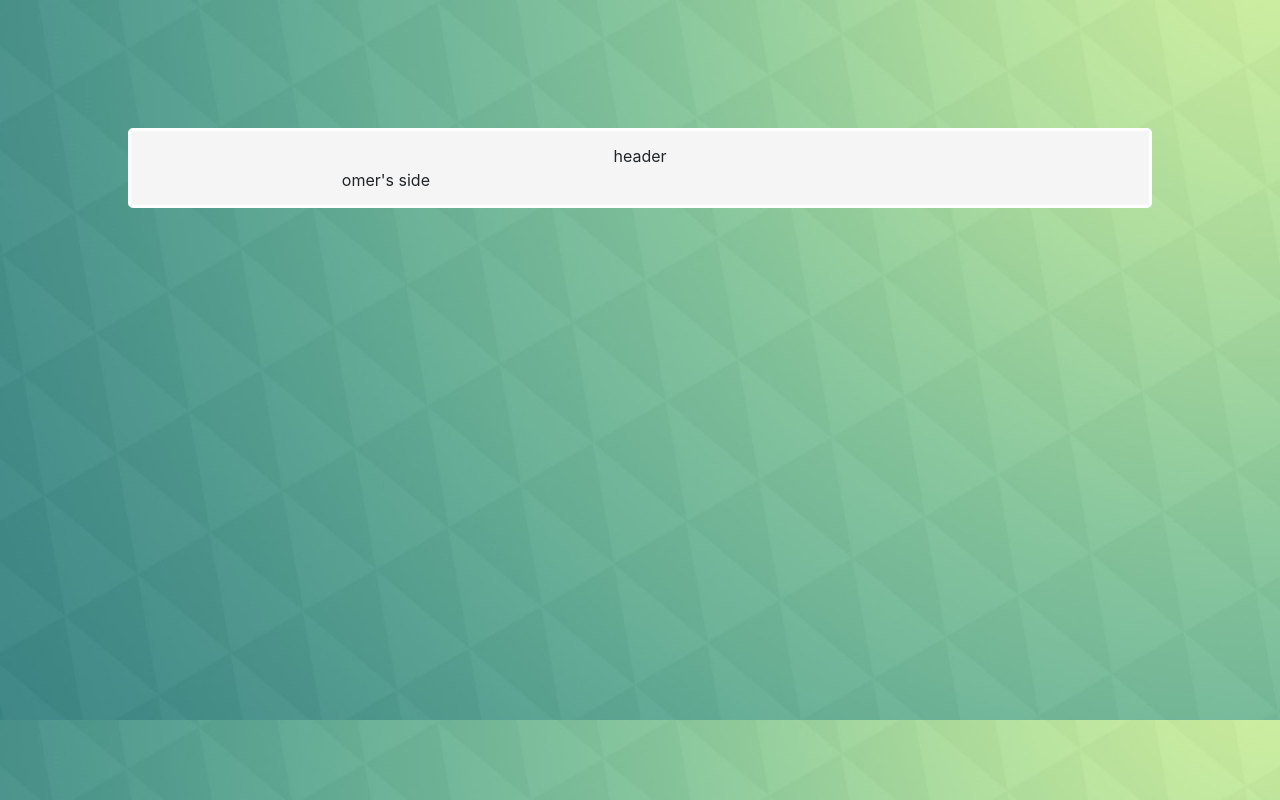
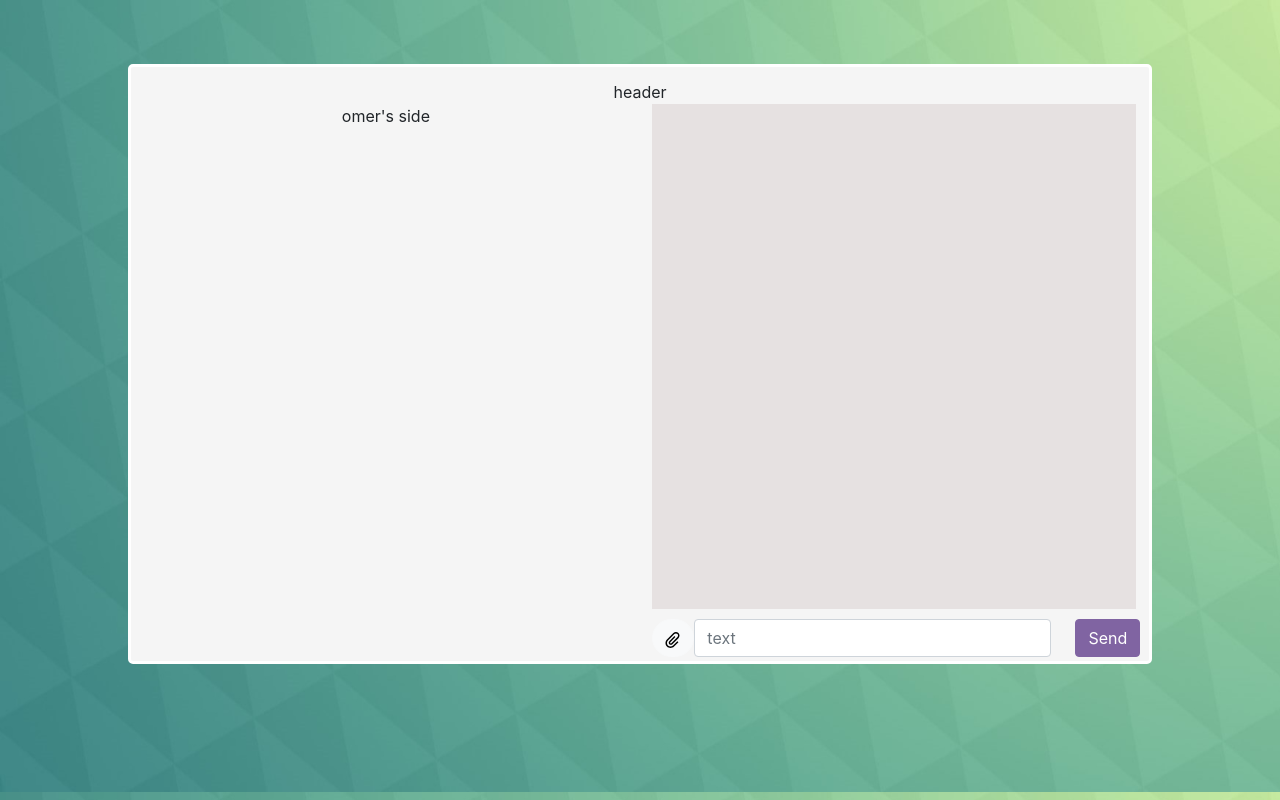
Before and after one commit to Davidkatom/MessagingApp, a React (Create React App) app in the folder whats-down/: page / in a window 1280 px wide. Built offline with nearby package versions, Linux system fonts and the light colour scheme.

Commit message:
David chat screen

```diff
--- a/whats-down/package.json
+++ b/whats-down/package.json
@@ -8,6 +8,7 @@
     "@testing-library/user-event": "^13.5.0",
     "react": "^18.0.0",
     "react-dom": "^18.0.0",
+    "react-icons": "^4.3.1",
     "react-scripts": "^5.0.1",
     "web-vitals": "^2.1.4"
   },
--- a/whats-down/src/components/ChatScreen.js
+++ b/whats-down/src/components/ChatScreen.js
@@ -1,15 +1,29 @@
+import { ImAttachment } from 'react-icons/im';
+import Button from './Button';
 
 const ChatScreen = () => {
     return (
         <div class='container large'>
-            <div >header</div>
-            <div class="row">
+            <div chat-screen>header</div>
+            <div class="row row-chat">
                 <div class="col-sm">
                     omer's side
                 </div>
-                <div class="col-sm ">
+                <div class="col-sm chat-space">
                     <div class="chat-box">
 
+                    </div>
+                    <div class="toolbar row row-cols-3">
+                        <div class='col-1'>
+                        <button class="btn btn-light" id="attach" ><ImAttachment /></button>
+
+                        </div>
+                        <div class='col-9'>
+                            <input type="text" class="form-control" placeholder="text" />
+                        </div>
+                        <div class='col-1'>
+                            <Button label='Send' classy="btn btn-primary" onClick={sendBut} id='send_button' />
+                        </div>
                     </div>
                 </div>
             </div>
@@ -19,5 +33,6 @@ const ChatScreen = () => {
 
     )
 }
+const sendBut = function loginButton() {}
 
 export default ChatScreen
--- a/whats-down/src/components/InputLine.js
+++ b/whats-down/src/components/InputLine.js
@@ -2,7 +2,7 @@
 const InputLine = ({ label, type, placeholder, id }) => {
     return (
         <div class="form-floating mb-3">
-            <input type={type} class="form-control" id={id} placeholder={placeholder} onKeyDown/>
+            <input type={type} class="form-control" id={id} placeholder={placeholder} />
             <label for={id}>{label}</label>
         </div>
     )
--- a/whats-down/src/index.css
+++ b/whats-down/src/index.css
@@ -24,7 +24,19 @@ body {
 }
 
 .large {
+    margin-top: 5%;
+    margin-bottom: 10%;
+    padding-bottom: 2%;
     width: 80%;
+    height: 600px;
+}
+
+.row-chat {
+    height: 100%;
+}
+
+.chat-space {
+    width: 100%;
 }
 
 .form-group {
@@ -41,6 +53,19 @@ body {
     border: 3px solid white;
     border-radius: 5px;
     background-color: whitesmoke;
+}
+
+.chat-box {
+    position: relative;
+    width: 100%;
+    height: 91%;
+    margin-bottom: 2%;
+    background-color: rgb(230, 225, 225)
+}
+
+.toolbar {
+    position: relative;
+    bottom: 0%;
 }
 
 .buttons {
@@ -72,3 +97,7 @@ code {
     color: #FFF;
     border-color: #6b5488;
 }
+
+#attach {
+    border-radius: 50px;
+}
```
Also changed, not shown: 1 other file (tests, documents, lock files or other folders).
